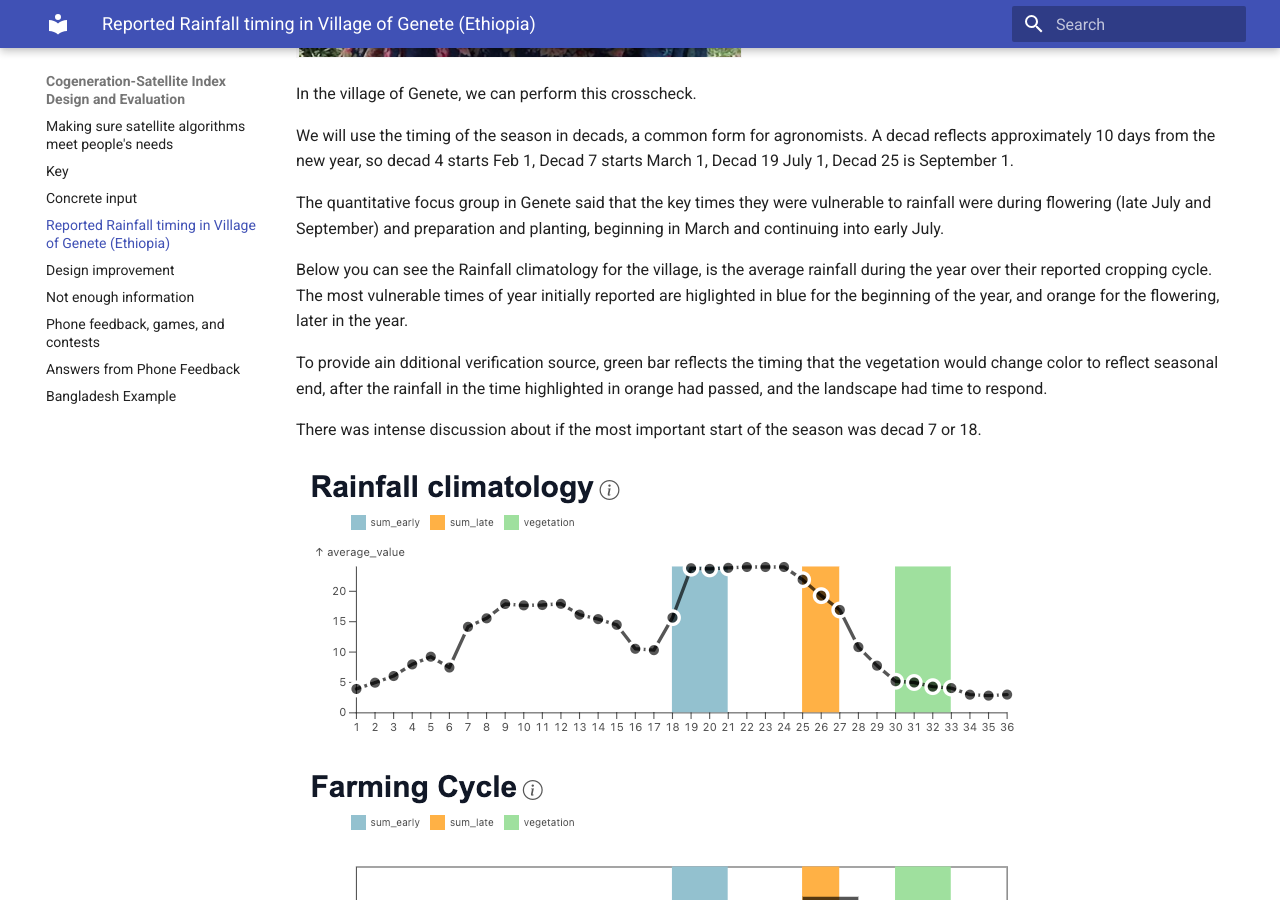
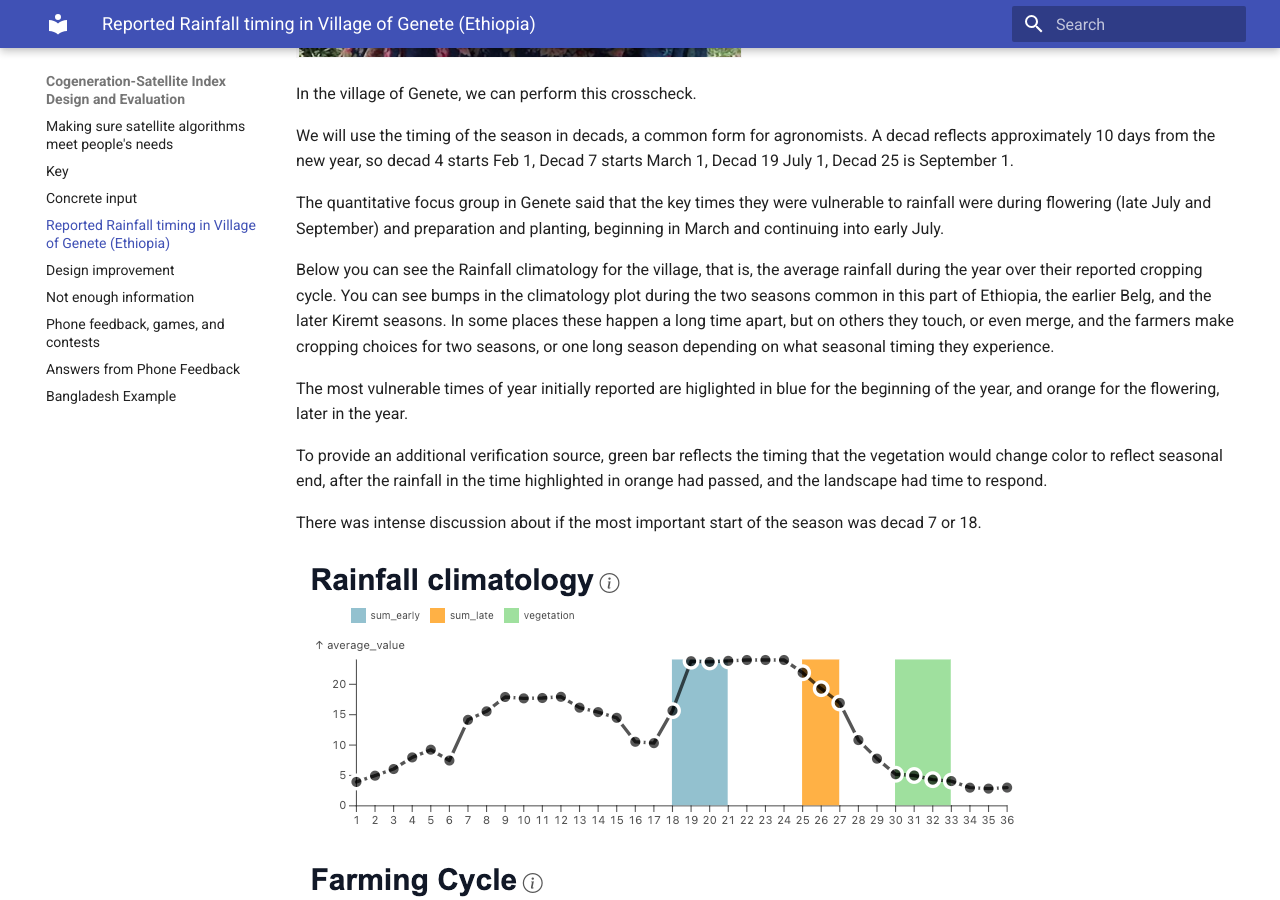
Before and after one commit to DOsgoodCU/QuantCogeneration-Ethiopia, an MkDocs documentation site: the page built from docs/comparisonexample.md, in a window 1280 px wide and 900 px high, scrolled down 567 px. Built offline with MkDocs 1.6.1 and Material for MkDocs 9.7.7, drawn with Linux system fonts in a browser that asks for light colours.

```diff
--- a/docs/comparisonexample.md
+++ b/docs/comparisonexample.md
@@ -9,9 +9,11 @@ We will use the timing of the season in decads, a common form for agronomists.
 
 The quantitative focus group in Genete said that the key times they were vulnerable to rainfall were during flowering (late July and September) and preparation and planting, beginning in March and continuing into early July.
 
-Below you can see the Rainfall climatology for the village, is the average rainfall during the year over their reported cropping cycle. The most vulnerable times of year initially reported are higlighted in blue for the beginning of the year, and orange for the flowering, later in the year.
+Below you can see the Rainfall climatology for the village, that is, the average rainfall during the year over their reported cropping cycle.  You can see bumps in the climatology plot during the two seasons common in this part of Ethiopia, the earlier Belg, and the later Kiremt seasons.  In some places these happen a long time apart, but on others they touch, or even merge, and the farmers make cropping choices for two seasons, or one long season depending on what seasonal timing they experience.
 
-To provide ain dditional verification source, green bar reflects the timing that the vegetation
+The most vulnerable times of year initially reported are higlighted in blue for the beginning of the year, and orange for the flowering, later in the year.
+
+To provide an additional verification source, green bar reflects the timing that the vegetation
 would change color to reflect seasonal end, after the rainfall in the time highlighted in orange had passed, and the landscape had time to respond.
 
 There was intense discussion about if the most important start of the season was decad 7 or 18.
```
Also changed, not shown: docs/bangladesh.md (+3 -2 lines), docs/feedback.md (+3 -1 lines), docs/key.md (+4 -2 lines), docs/noki.md (+2 -0 lines), docs/slideyouself.md (+8 -0 lines), docs/Zambiacrowdmapsmall.png (added), docs/amharaprefredearlybluelate.png (added), docs/amharavillages.png (added).
